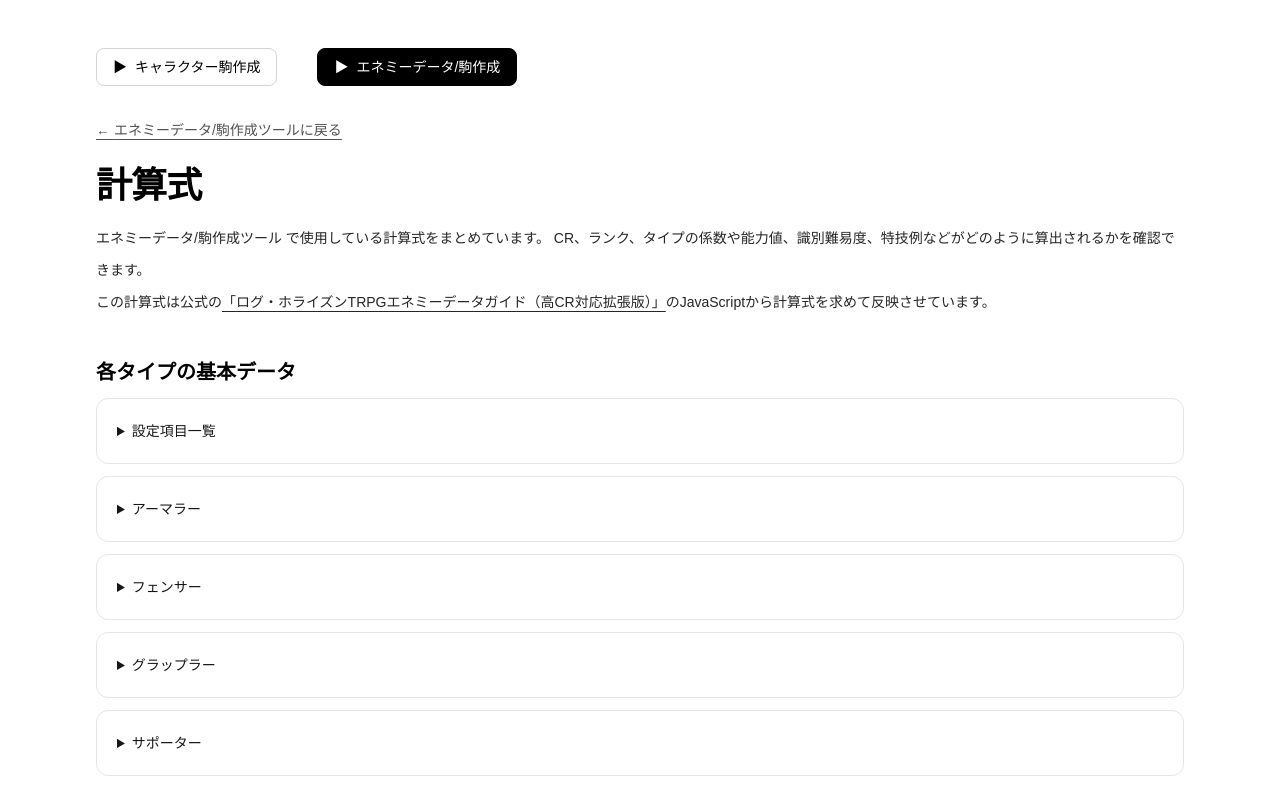
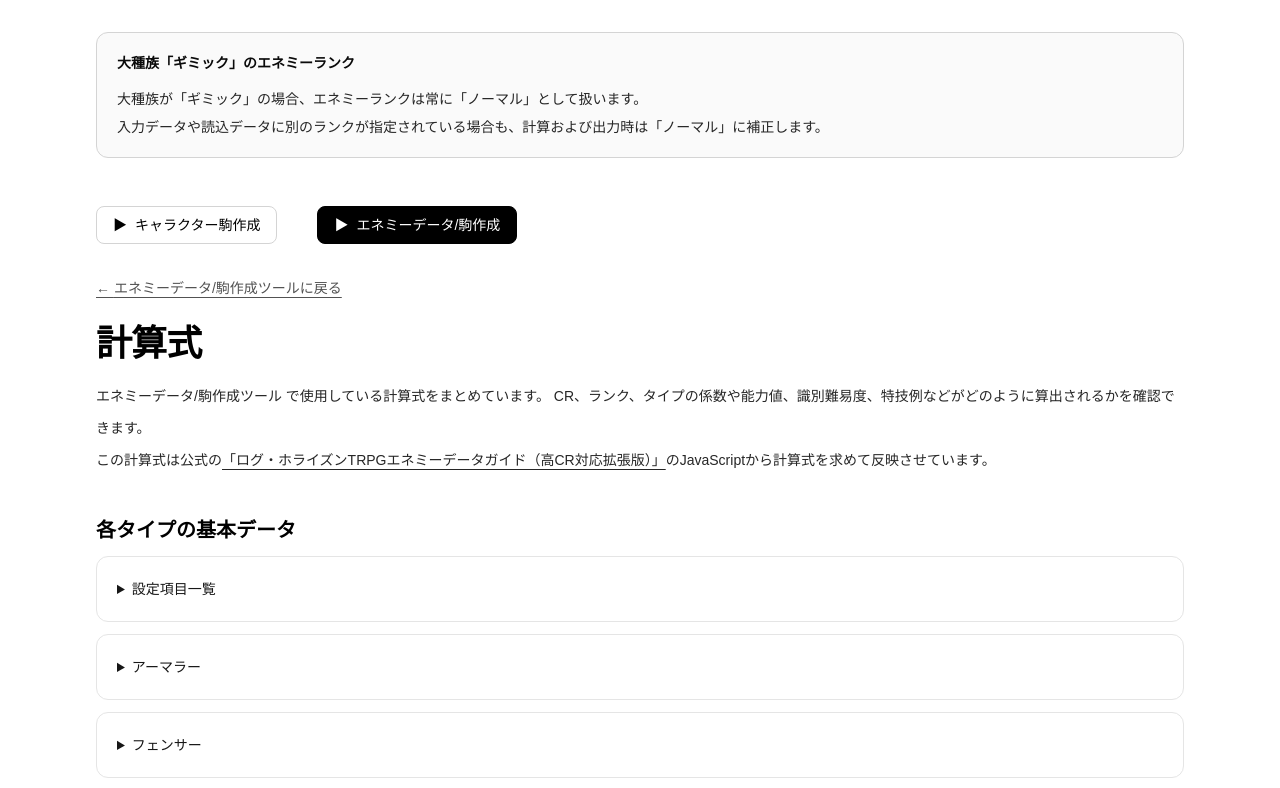
Before and after one commit to ramune428/lhtrpg_webapp_challenge, a Next.js app in the folder frontend/: page /enemy/formula in a window 1280 px wide. Shown: the top 788 px of the page. Built offline with nearby package versions, Linux system fonts and the light colour scheme.

Commit message:
Document normal-rank rule for gimmick enemies

```diff
--- a/frontend/app/enemy/formula/layout.tsx
+++ b/frontend/app/enemy/formula/layout.tsx
@@ -13,5 +13,22 @@ export default function Layout({
 }: Readonly<{
   children: ReactNode;
 }>) {
-  return children;
+  return (
+    <>
+      <aside className="mx-auto w-full max-w-6xl px-6 pt-8 sm:px-8">
+        <section className="rounded-xl border border-neutral-300 bg-neutral-50 px-5 py-4 text-sm leading-7 text-neutral-800">
+          <h2 className="font-semibold text-neutral-950">
+            大種族「ギミック」のエネミーランク
+          </h2>
+          <p className="mt-2">
+            大種族が「ギミック」の場合、エネミーランクは常に「ノーマル」として扱います。
+          </p>
+          <p>
+            入力データや読込データに別のランクが指定されている場合も、計算および出力時は「ノーマル」に補正します。
+          </p>
+        </section>
+      </aside>
+      {children}
+    </>
+  );
 }
```
